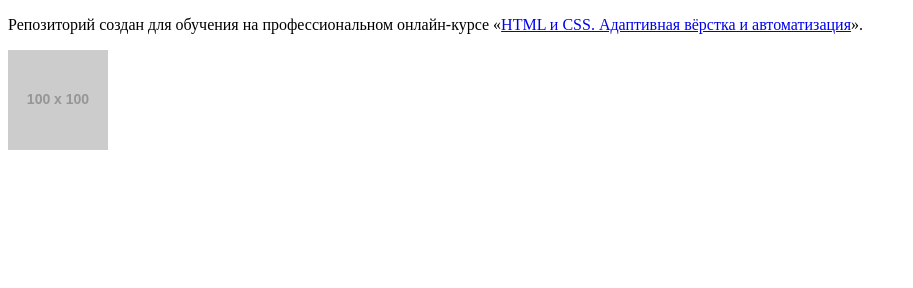
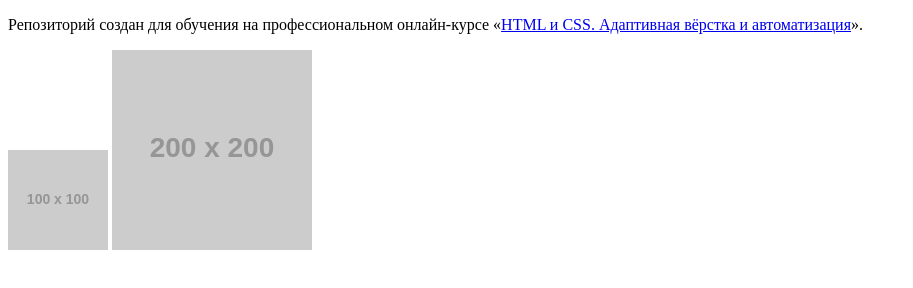
Before and after one commit to Nakleikoff/61758-sedona-28, a website: page source/index.html in a window 1280 px wide. Shown: the whole page, without its empty margins (0-913 px from the left). Drawn offline with Linux system fonts and the light colour scheme; placeholder pictures from the web are drawn by us.

Commit message:
Update index.html

```diff
--- a/source/index.html
+++ b/source/index.html
@@ -9,5 +9,7 @@
     <p>Репозиторий создан для обучения на профессиональном онлайн‑курсе «<a href="https://htmlacademy.ru/intensive/adaptive">HTML и CSS. Адаптивная вёрстка и автоматизация</a>».</p>
 
     <img src="https://placehold.it/100" alt=""/>
+
+    <img src="https://placehold.it/200" alt=""/>
   </body>
 </html>
```
